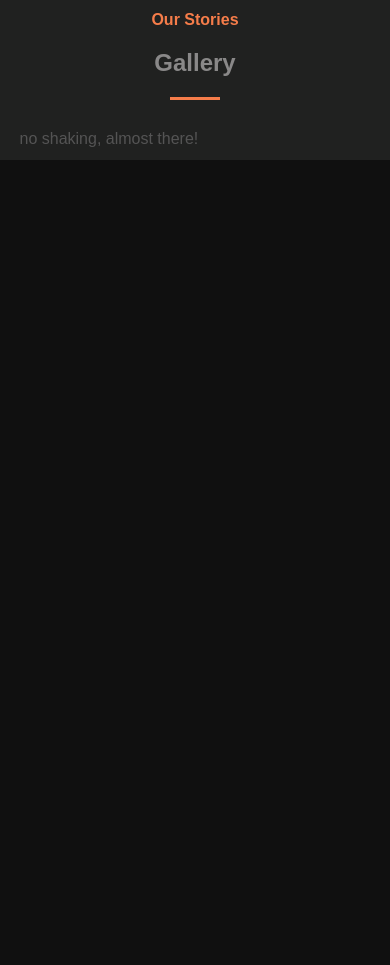
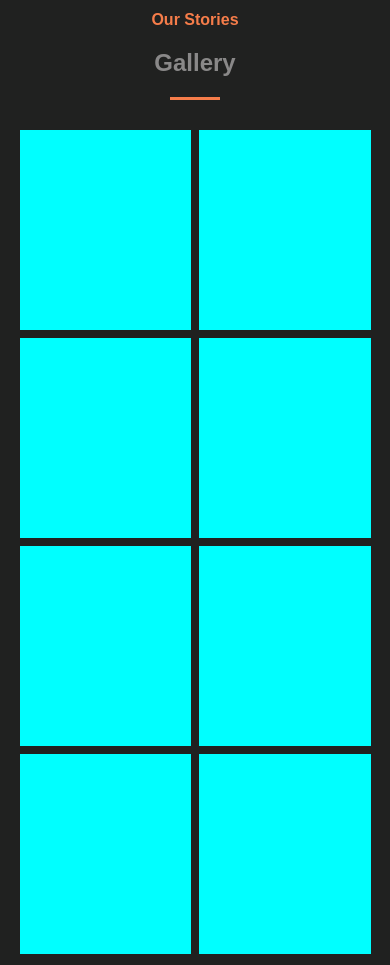
Before and after one commit to abeebridwan/aprilmission, a Next.js app: page / in a window 390 px wide. Shown: the part 3660-4625 px from the top of the page. Before the commit the page ends 3820 px from the top, so only its background shows below. Built offline with nearby package versions, Linux system fonts and the light colour scheme.

Commit message:
feat: gallery made responsive & items added along react-grid-gallery uninstalled as well

```diff
--- a/components/gallery/index.js
+++ b/components/gallery/index.js
@@ -1,10 +1,12 @@
 /* eslint-disable react/prop-types */
-import { Container, Title, Group } from './styles/gallery';
+import { Container, Title, Group, Item } from './styles/gallery';
 
-const Gallery = ({ children, ...RestProps }) => <Container {...RestProps}>{children}</Container>;
+const GallerySec = ({ children, ...RestProps }) => <Container {...RestProps}>{children}</Container>;
 
-Gallery.Title = ({ children, ...RestProps }) => <Title {...RestProps}>{children}</Title>;
+GallerySec.Title = ({ children, ...RestProps }) => <Title {...RestProps}>{children}</Title>;
 
-Gallery.Group = ({ children, ...RestProps }) => <Group {...RestProps}>{children}</Group>;
+GallerySec.Group = ({ children, ...RestProps }) => <Group {...RestProps}>{children}</Group>;
 
-export default Gallery;
+GallerySec.Item = ({ children, ...RestProps }) => <Item {...RestProps}>{children}</Item>;
+
+export default GallerySec;
--- a/components/gallery/styles/gallery.js
+++ b/components/gallery/styles/gallery.js
@@ -24,4 +24,32 @@ export const Title = styled.div`
 }
 `;
 
-export const Group = styled.div``;
+export const Group = styled.div`
+  display: grid;
+  grid-template-columns: repeat(auto-fill, minmax(235px, 1fr));
+  grid-gap: 0.5em;
+  @media (max-width: 380px) {
+    & {
+      display: block;
+    }
+    & div {
+      margin: 15px auto;
+    }
+  }
+  @media (max-width: 550px) {
+    & {
+      grid-template-columns: repeat(auto-fill, minmax(160px, 1fr));
+    }
+  }
+`;
+
+export const Item = styled.div`
+  height: 200px;
+  max-width: 285px;
+  background-color: cyan;
+  @media (min-width: 550px) {
+    & {
+      max-width: 310px;
+    }
+  }
+`;
--- a/containers/Gallery.js
+++ b/containers/Gallery.js
@@ -1,16 +1,25 @@
 /* eslint-disable react/prop-types */
-import Gallery from '../components/gallery/index';
+import GallerySec from '../components/gallery/index';
 
 const GalleryContainer = ({ children }) => (
-  <Gallery id="gallery">
-    <Gallery.Title>
+  <GallerySec id="gallery">
+    <GallerySec.Title>
       <div>Our Stories</div>
       <h2>Gallery</h2>
       <div />
-    </Gallery.Title>
-    <Gallery.Group>no shaking, almost there!</Gallery.Group>
+    </GallerySec.Title>
+    <GallerySec.Group>
+      <GallerySec.Item />
+      <GallerySec.Item />
+      <GallerySec.Item />
+      <GallerySec.Item />
+      <GallerySec.Item />
+      <GallerySec.Item />
+      <GallerySec.Item />
+      <GallerySec.Item />
+    </GallerySec.Group>
     {children}
-  </Gallery>
+  </GallerySec>
 );
 
 export default GalleryContainer;
--- a/package.json
+++ b/package.json
@@ -19,7 +19,6 @@
     "react": "^17.0.2",
     "react-alice-carousel": "^2.5.1",
     "react-dom": "^17.0.2",
-    "react-grid-gallery": "^0.5.5",
     "react-swipeable": "^6.1.0",
     "styled-components": "latest"
   },
```
Also changed, not shown: components/gallery/galleryData.js (added), 1 other file (tests, documents, lock files or other folders).
